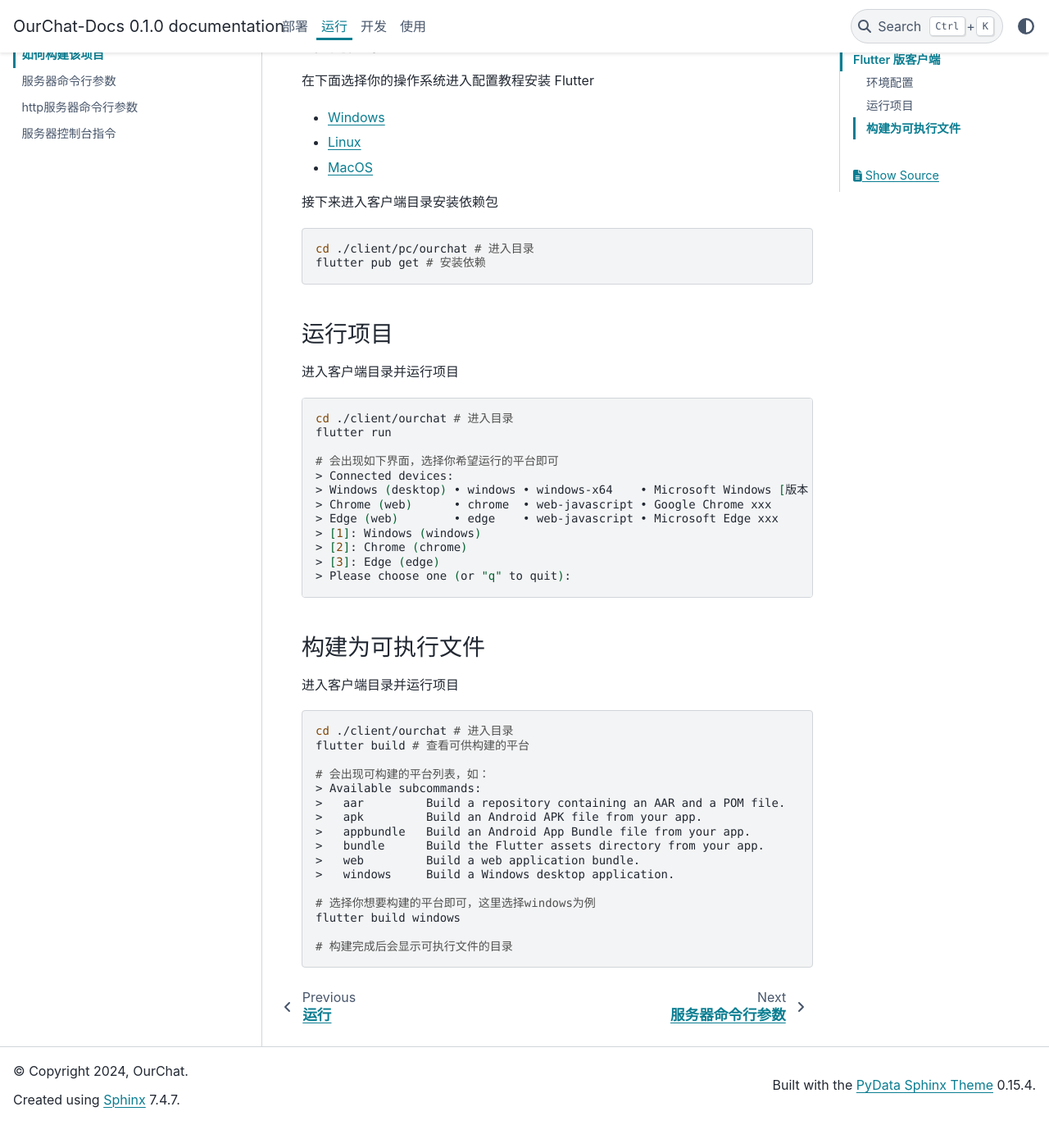
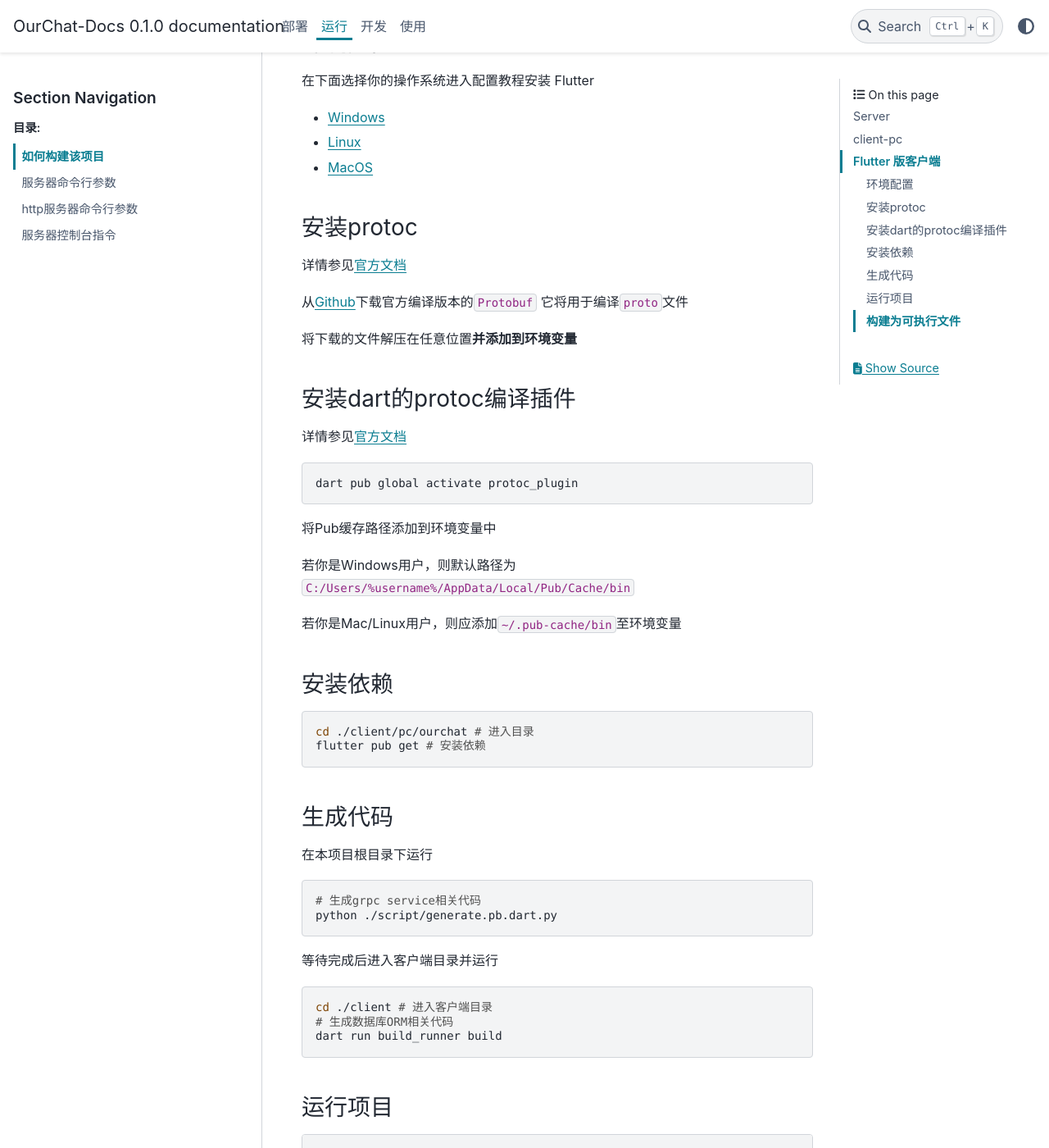
Before and after one commit to SkyUOI/OurChat-Docs, a Sphinx documentation site: the page built from docs/source/docs/run/build.md, in a window 1280 px wide and 1400 px high, scrolled down 574 px. Shown: the whole window at 82% size. Built offline with Sphinx 7.4.7 and the PyData theme 0.15.4, drawn with Linux system fonts in a browser that asks for light colours; before the commit the page ends 1944 px from its top, so only the background shows below that; some of the changed text lies outside the part shown.

Commit message:
update client build guide update i18n

````diff
--- a/docs/source/docs/run/build.md
+++ b/docs/source/docs/run/build.md
@@ -20,19 +20,56 @@
 - [Linux](https://docs.flutter.cn/get-started/install/linux/desktop)
 - [MacOS](https://docs.flutter.cn/get-started/install/macos/desktop)
 
-接下来进入客户端目录安装依赖包
+### 安装protoc
+
+详情参见[官方文档](https://grpc.io/docs/languages/dart/quickstart/)
+
+从[Github](https://github.com/google/protobuf/releases)下载官方编译版本的`Protobuf` 它将用于编译`proto`文件
+
+将下载的文件解压在任意位置**并添加到环境变量**
+
+### 安装dart的protoc编译插件
+
+详情参见[官方文档](https://grpc.io/docs/languages/dart/quickstart/)
+
+```bash
+dart pub global activate protoc_plugin
+```
+
+将Pub缓存路径添加到环境变量中
+
+若你是Windows用户，则默认路径为`C:/Users/%username%/AppData/Local/Pub/Cache/bin`
+
+若你是Mac/Linux用户，则应添加`~/.pub-cache/bin`至环境变量
+
+### 安装依赖
 
 ```bash
 cd ./client/pc/ourchat # 进入目录
 flutter pub get # 安装依赖
 ```
 
+### 生成代码
+
+在本项目根目录下运行
+
+```bash
+# 生成grpc service相关代码
+python ./script/generate.pb.dart.py
+```
+
+等待完成后进入客户端目录并运行
+
+```bash
+cd ./client # 进入客户端目录
+# 生成数据库ORM相关代码
+dart run build_runner build
+```
+
 ### 运行项目
 
-进入客户端目录并运行项目
-
 ```bash
-cd ./client/ourchat # 进入目录
+cd ./client # 进入客户端目录
 flutter run
 
 # 会出现如下界面，选择你希望运行的平台即可
@@ -51,7 +88,7 @@ flutter run
 进入客户端目录并运行项目
 
 ```bash
-cd ./client/ourchat # 进入目录
+cd ./client # 进入目录
 flutter build # 查看可供构建的平台
 
 # 会出现可构建的平台列表，如：
````
Also changed, not shown: 1 other file.
